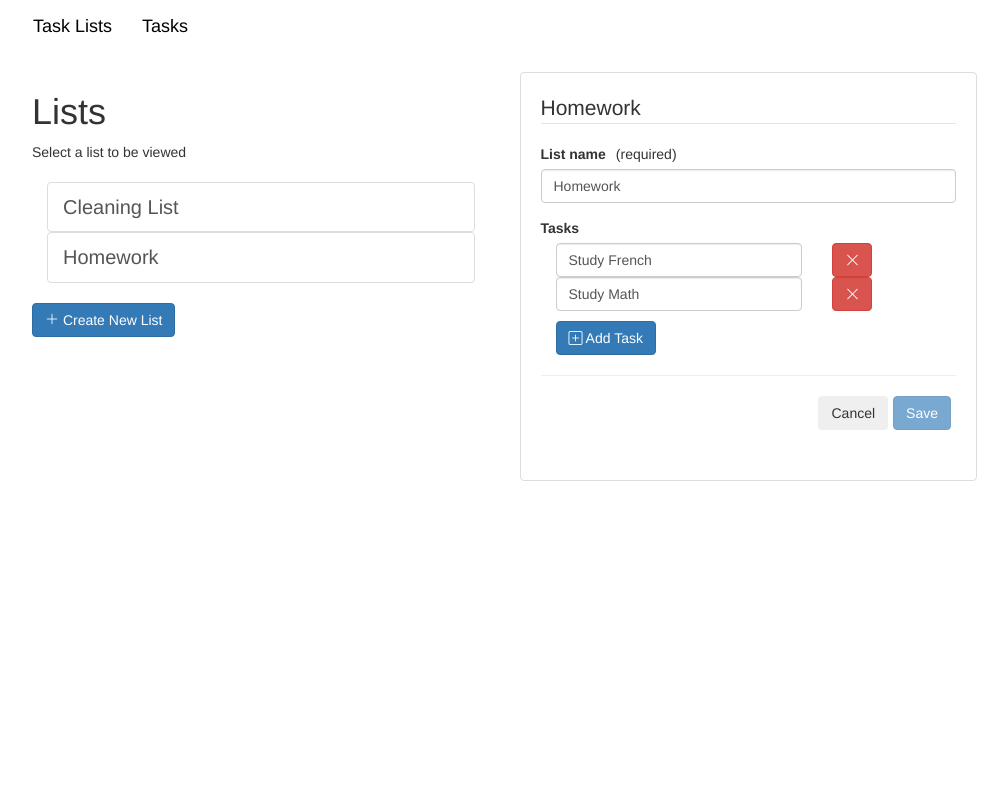
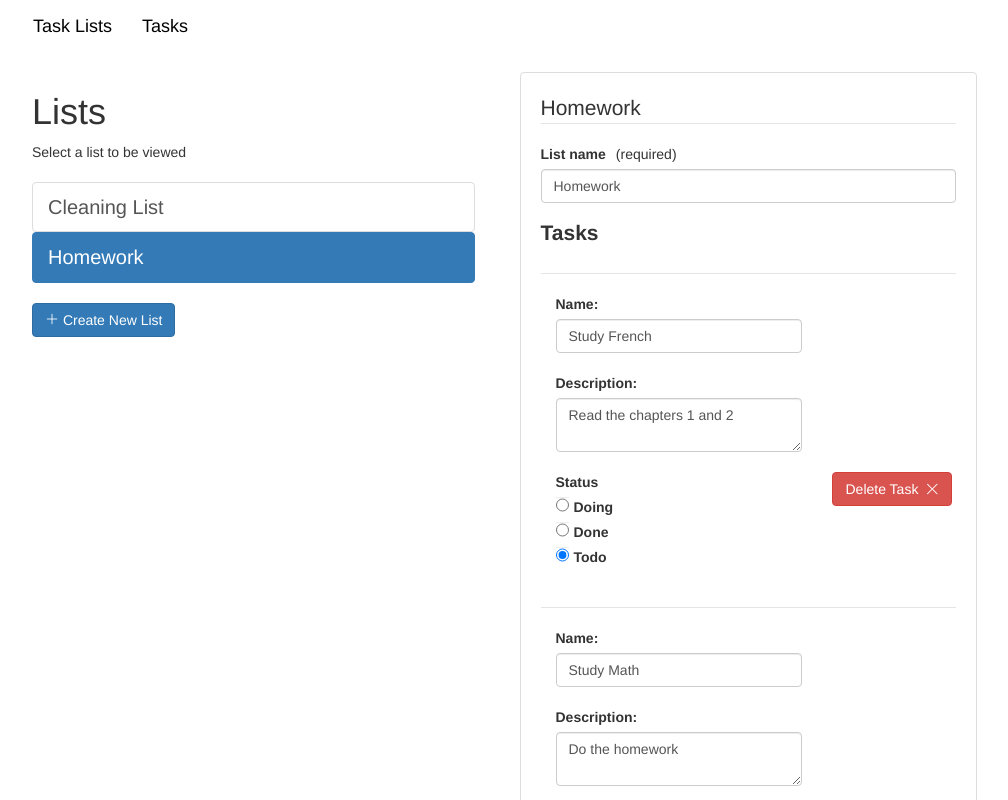
Before and after one commit to MayaMarjut/My-Task-List, an Angular app: page /lists/1/edit in a window 1280 px wide. Shown: the top 800 px of the page, without its empty margins (38-1046 px from the left). Built offline with nearby package versions, Linux system fonts and the light colour scheme.

Commit message:
Radio-buttons for adding status

```diff
--- a/src/app/lists/list-edit/list-edit.component.html
+++ b/src/app/lists/list-edit/list-edit.component.html
@@ -35,20 +35,46 @@
 					<legend class="task-group-legend">Tasks</legend>
 						<div class="col-xs-12" formArrayName="tasks">
 							<div class="row task-group-wrapper"
-								*ngFor="let taskCtrl of controls; let i = index"
-								[formGroupName]="i">
-								<div class="col-xs-8">
+								*ngFor="let taskCtrl of controls; let i = index" [formGroupName]="i">
+								<div class="col-xs-8 task-group-name">
+									<label for="taskName">Name:</label>
 									<input type="text"
+										id="taskName"
 										class="form-control"
 										formControlName="name">
 								</div>
-								<div class="col-xs-2">
+								<div class="col-xs-8 task-group-description">
+									<label for="taskDesc">Description:</label>
+									<textarea
+										id="taskDesc"
+										class="form-control"
+										formControlName="description"></textarea>
+								</div>
+								<div class="col-xs-8 form-group">
+									<fieldset>
+										<legend class="radio-button-group-legend">Status</legend>
+									<div *ngFor="let option of options; let i = index">
+										<label class="radio-button-group-label" for="{{option.id}}">
+											<input
+												type="radio"
+												[id]="option.id"
+												class="form-control"
+												[value]="option.value"
+												[formControlName]="'status'"
+												[checked]="taskCtrl.value.status === option.value">
+												{{ option.value }}
+										</label>
+									</div>
+								</fieldset>
+								</div>
+								<div class="col-xs-3">
 									<button
 										type="button"
 										class="btn btn-danger"
 										aria-label="Delete"
 										(click)="onDeleteTask(i)">
-										<i class="bi bi-x-lg" aria-hidden="true"></i>
+										Delete Task
+										<i class="bi bi-x-lg delete-icon" aria-hidden="true"></i>
 									</button>
 								</div>
 							</div>
--- a/src/app/lists/list-edit/list-edit.component.scss
+++ b/src/app/lists/list-edit/list-edit.component.scss
@@ -26,14 +26,49 @@ text-area.ng-invalid {
 
 .task-group-legend {
 	font-weight: 700;
-	font-size: 14px;
 	display: inline;
+	margin-bottom: 5px;
 	border: none;
+}
+
+.task-group-wrapper {
 	margin-bottom: 5px;
+	margin-top: 20px;
+	border-top: 1px solid #e5e5e5;
+}
 
-	.task-group-wrapper {
+.task-group {
+	&-name {
+		margin-top: 20px;
+		margin-bottom: 20px;
+	}
+	&-description {
+		margin-bottom: 20px;
+	}
+
+}
+
+.radio-button-group {
+	&-legend {
+		font-weight: 700;
+		font-size: 14px;
+		display: inline;
+		border: none;
 		margin-bottom: 5px;
 	}
+	&-label {
+	display: inline-flex;
+	}
+}
+
+.delete-icon {
+	margin-left: 3px;
+}
+
+input[type=radio] {
+	height: 16px;
+	margin-top: 0;
+	margin-right: 5px;
 }
 
 .confirm-button-group {
--- a/src/app/lists/list-edit/list-edit.component.ts
+++ b/src/app/lists/list-edit/list-edit.component.ts
@@ -5,6 +5,7 @@ import { ActivatedRoute, Params, Router } from '@angular/router';
 import { TaskList } from '../list.model';
 import { Observable, tap } from 'rxjs';
 import { ListNameValidators } from 'src/app/shared/validators';
+import { StatusOption } from 'src/app/shared/taskStatus.model';
 
 @Component({
   selector: 'app-list-edit',
@@ -17,6 +18,10 @@ export class ListEditComponent implements OnInit {
   taskForm: FormGroup;
   listName = '';
   lists: TaskList[];
+
+  stat1: StatusOption = 'Doing';
+	stat2: StatusOption = 'Done';
+	stat3: StatusOption = 'Todo';
   observer: Observable<any>;
 
   constructor(
@@ -25,7 +30,11 @@ export class ListEditComponent implements OnInit {
     private taskListService: TaskListService,
     ) {}
 
-
+    options = [
+      { id: 1, value: this.stat1, label: 'ToDo'},
+      { id: 2, value: this.stat2, label: 'Doing'},
+      { id: 3, value: this.stat3, label: 'Done'},
+    ];
 
   ngOnInit() {
     this.lists = this.taskListService.getTaskLists();
@@ -35,7 +44,6 @@ export class ListEditComponent implements OnInit {
       this.initForm();
     }))
   }
-
 
   matchingListName() { return (control: AbstractControl) => {
     const name: string = control.value;
@@ -73,6 +81,8 @@ export class ListEditComponent implements OnInit {
     (<FormArray>this.taskForm.get('tasks')).push(
       new FormGroup({
         'name': new FormControl(null),
+        'description': new FormControl(null),
+        'status': new FormControl(null),
       })
     );
   }
@@ -109,7 +119,9 @@ export class ListEditComponent implements OnInit {
         for (let task of list.tasks) {
           listTasks.push(
             new FormGroup({
-              'name': new FormControl(task.name)
+              'name': new FormControl(task.name),
+              'description': new FormControl(task.description),
+              'status': new FormControl(task.status),
             })
           );
         }
--- a/src/app/lists/list/list-item/list-item.component.html
+++ b/src/app/lists/list/list-item/list-item.component.html
@@ -1,5 +1,6 @@
 <li class="list-item">
 	<a [routerLink]="[index]"
+		routerLinkActive="active"
 		class="list-group-item list-item-link">
 		{{ list.name }}
 	</a>
--- a/src/app/lists/list/list.component.html
+++ b/src/app/lists/list/list.component.html
@@ -1,5 +1,5 @@
 <div class="row" class="list-wrapper">
-	<div class="col-xs-12">
+	<div class="col-xs-12 list-alignment">
 		<ul class="list-group" style="list-style: none;">
 			<app-list-item
 			*ngFor="let listEl of lists; let i = index"
--- a/src/app/lists/list/list.component.scss
+++ b/src/app/lists/list/list.component.scss
@@ -9,3 +9,7 @@
 .new-list-row {
 	margin-bottom: 20px;
 }
+
+.list-alignment {
+	padding-left: 0;
+}
```
